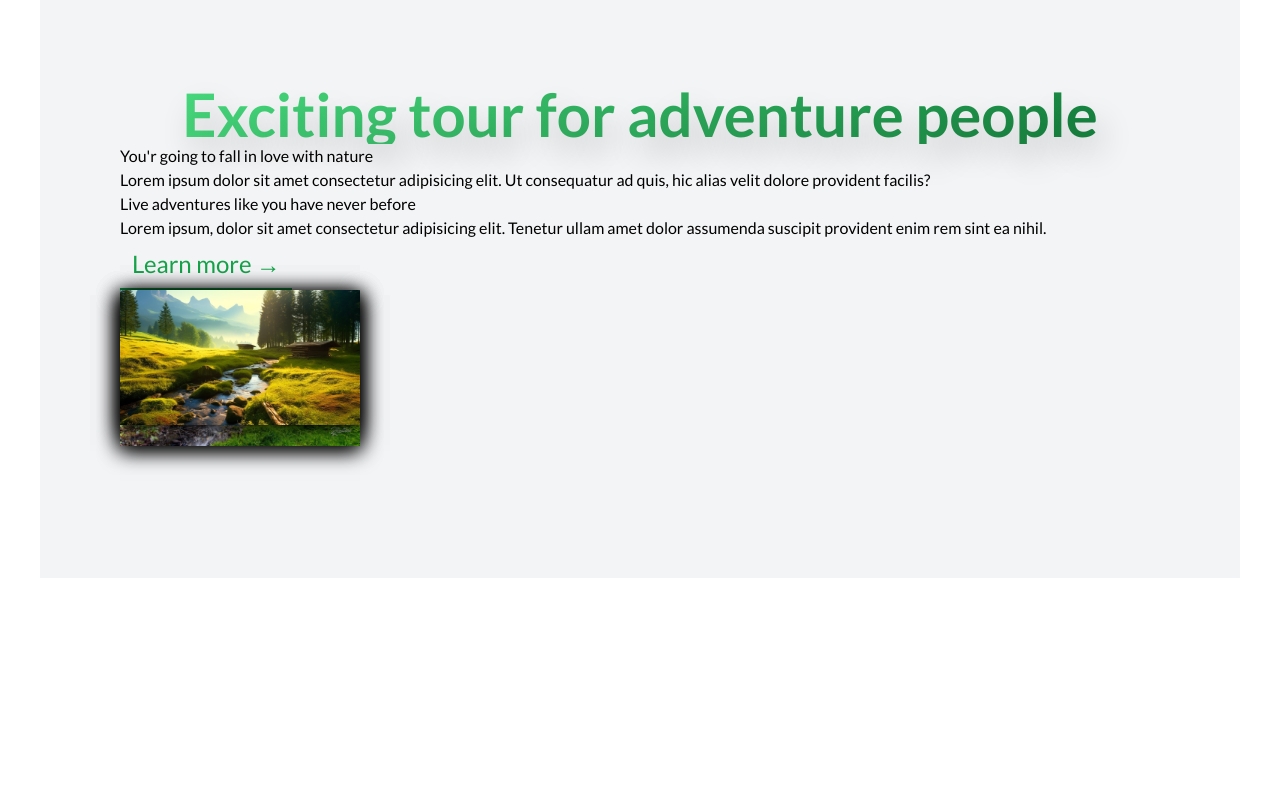
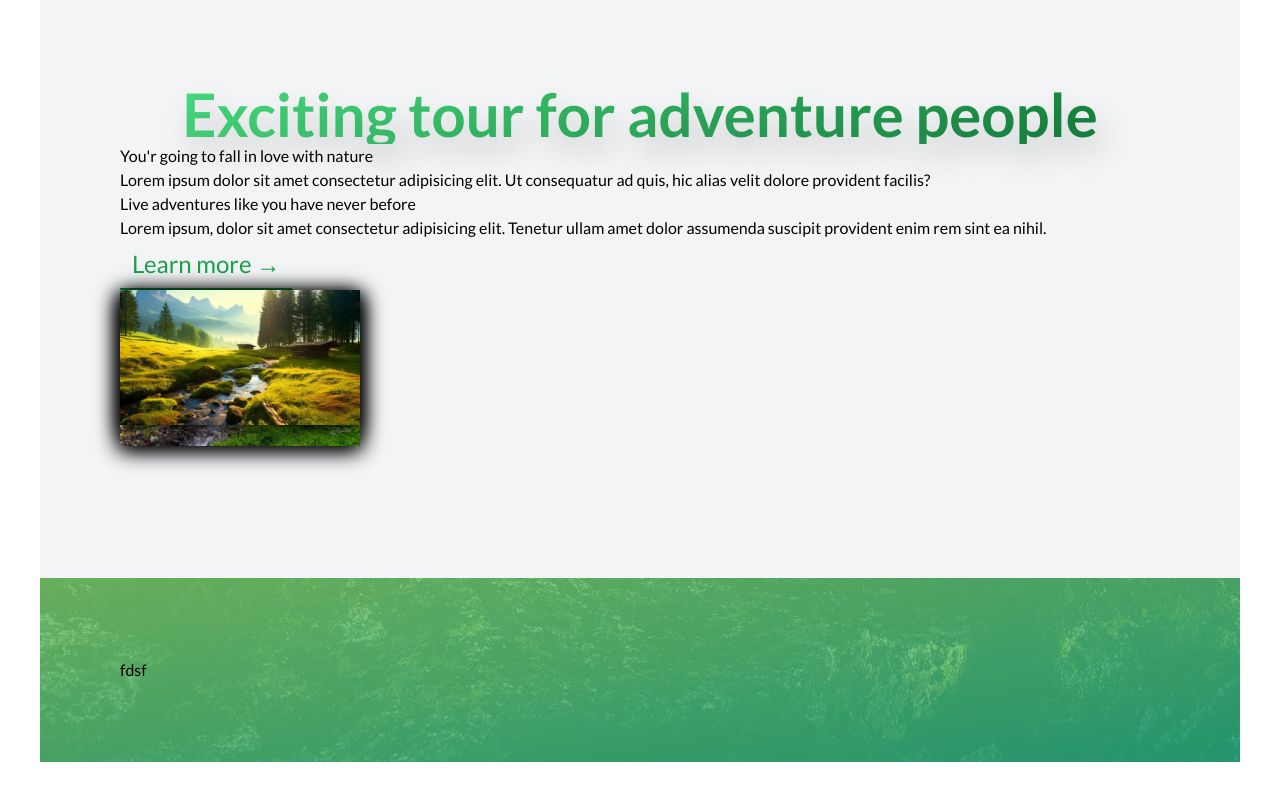
Before and after one commit to OmBharti999/pro, a Next.js app: page / in a window 1280 px wide. Shown: the part 844-1644 px from the top of the page. Before the commit the page ends 1462 px from the top, so only its background shows below. Built offline with nearby package versions, Linux system fonts and the light colour scheme.

Commit message:
section bg same effect add

```diff
--- a/app/_component/features/Features.tsx
+++ b/app/_component/features/Features.tsx
@@ -1,10 +1,14 @@
 import React from "react";
 import { Card } from "..";
+import "./index.css"
 
 export const Features = () => {
   return (
     <>
       <section className="section-feature">
+        fdsf
+        <Card />
+        <Card />
         <Card />
         <Card />
       </section>
--- /dev/null
+++ b/app/_component/features/index.css
@@ -0,0 +1,12 @@
+.section-feature {
+  @apply flex gap-3 p-20 justify-between;
+  background-image: linear-gradient(
+      to right bottom,
+      rgba(126, 213, 111, 0.8),
+      rgba(40, 180, 131, 0.8)
+    ),
+    url(/assets/header-bg.jpg);
+  background-size: cover;
+  background-position: bottom;
+  clip-path: polygon(0 0, 100% 0, 100% 75vh, 0 100%);
+}
```
